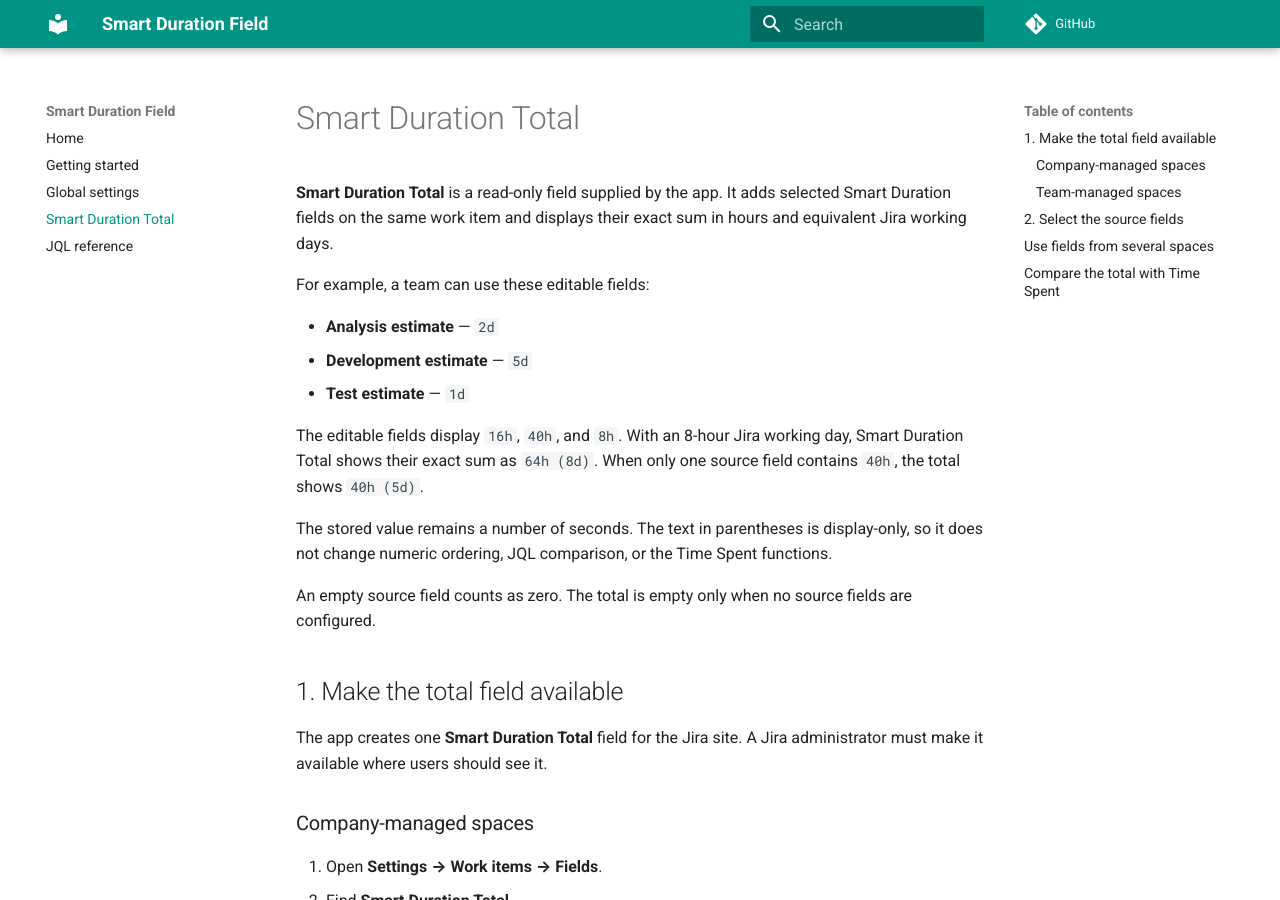
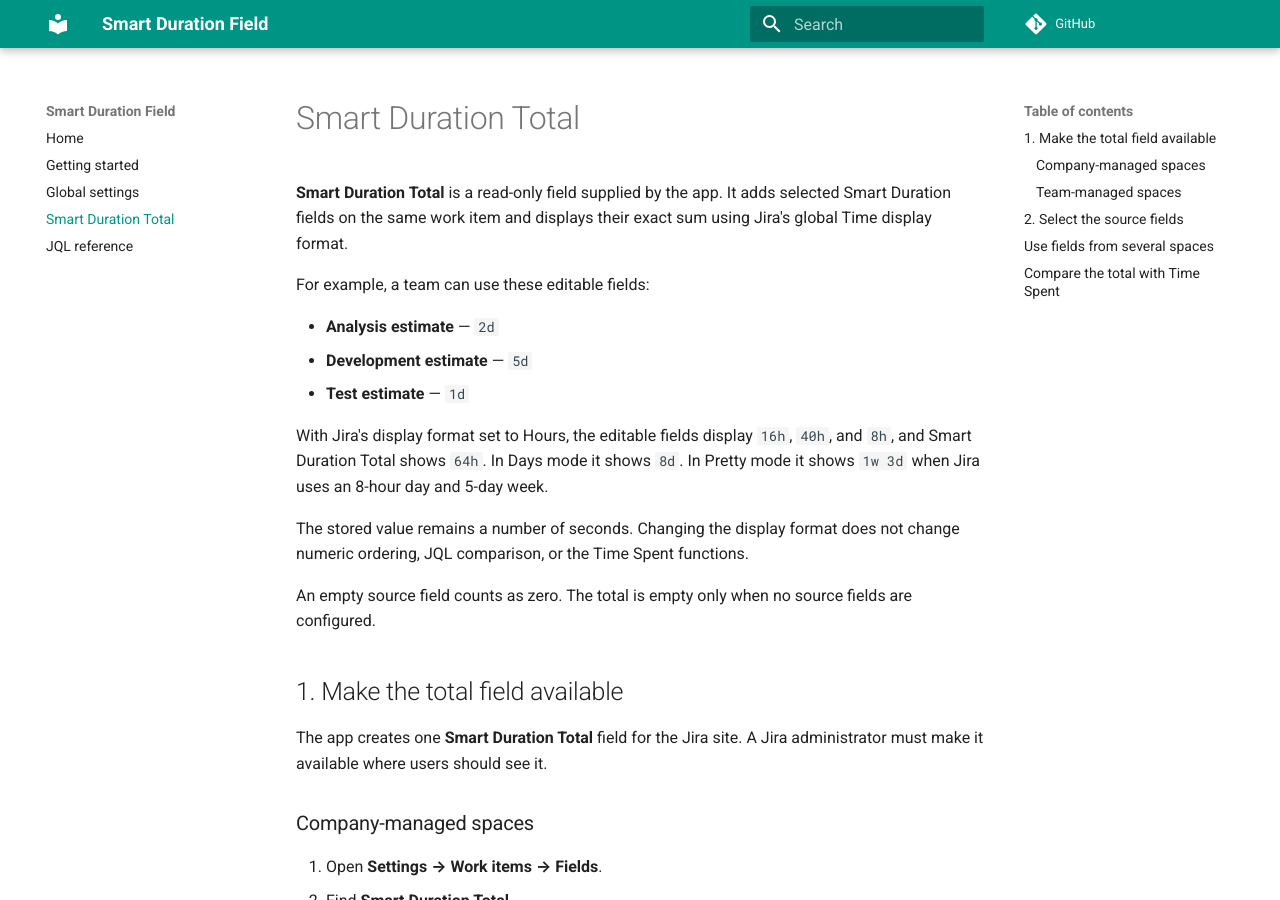
Before and after one commit to tmsm-apps/docs, an MkDocs documentation site: the page built from docs/total-estimate.md, in a window 1280 px wide and 900 px high. Built offline with MkDocs 1.6.1 and Material for MkDocs 9.7.7, drawn with Linux system fonts in a browser that asks for light colours; comment, search, counter and statistics services are not loaded.

Commit message:
Document Jira time display format support

```diff
--- a/docs/total-estimate.md
+++ b/docs/total-estimate.md
@@ -1,8 +1,8 @@
 # Smart Duration Total
 
 **Smart Duration Total** is a read-only field supplied by the app. It adds selected
-Smart Duration fields on the same work item and displays their exact sum in hours and
-equivalent Jira working days.
+Smart Duration fields on the same work item and displays their exact sum using Jira's
+global Time display format.
 
 For example, a team can use these editable fields:
 
@@ -10,12 +10,12 @@ For example, a team can use these editable fields:
 - **Development estimate** — `5d`
 - **Test estimate** — `1d`
 
-The editable fields display `16h`, `40h`, and `8h`. With an 8-hour Jira working day,
-Smart Duration Total shows their exact sum as `64h (8d)`. When only one source field
-contains `40h`, the total shows `40h (5d)`.
+With Jira's display format set to Hours, the editable fields display `16h`, `40h`,
+and `8h`, and Smart Duration Total shows `64h`. In Days mode it shows `8d`. In Pretty
+mode it shows `1w 3d` when Jira uses an 8-hour day and 5-day week.
 
-The stored value remains a number of seconds. The text in parentheses is display-only,
-so it does not change numeric ordering, JQL comparison, or the Time Spent functions.
+The stored value remains a number of seconds. Changing the display format does not
+change numeric ordering, JQL comparison, or the Time Spent functions.
 
 An empty source field counts as zero. The total is empty only when no source fields
 are configured.
```
Also changed, not shown: docs/index.md (+1 -1 lines), docs/settings.md (+16 -2 lines).
